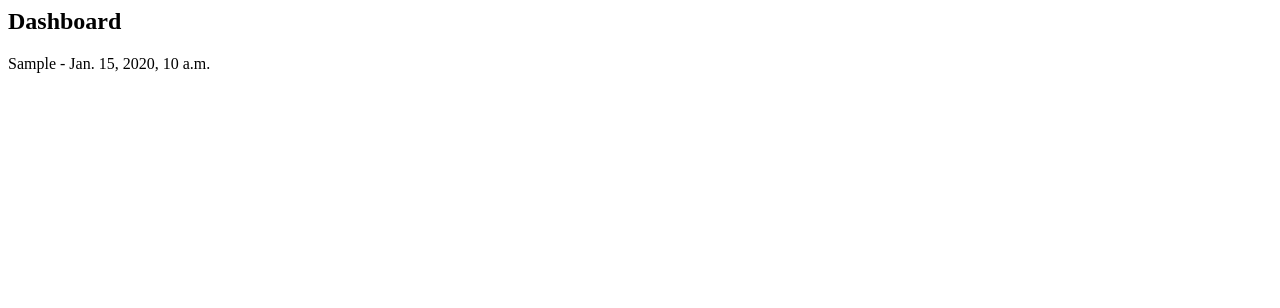
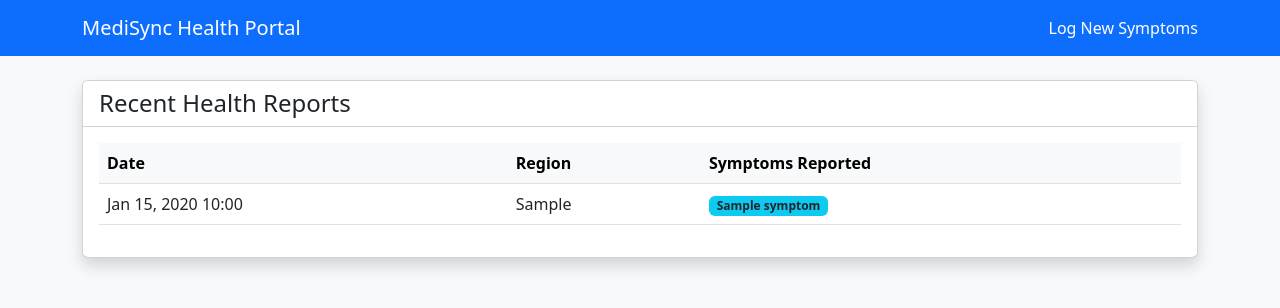
Before and after one commit to oshomahibrahim-ib/Capstone_Project, a Django app: page /dashboard/ in a window 1280 px wide. Shown: the top 308 px of the page. Run offline with Django 5.2, Linux system fonts and the light colour scheme; a user stored in the database is signed in; tables that the repository leaves empty hold one stand-in row (values such as "Sample post").

Commit message:
Week 4 complete: Production health surveillance dashboard

```diff
--- a/reports/admin.py
+++ b/reports/admin.py
@@ -1,5 +1,10 @@
 from django.contrib import admin
 from .models import Symptom, SymptomReport
+from .models import HealthReport
 
 admin.site.register(Symptom)
 admin.site.register(SymptomReport)
+
+@admin.register(HealthReport)
+class HealthReportAdmin(admin.ModelAdmin):
+    pass
--- a/reports/models.py
+++ b/reports/models.py
@@ -17,3 +17,22 @@ class SymptomReport(models.Model):
 
     def __str__(self):
         return f"{self.user.username} - {self.location_region}"
+
+
+class HealthReport(models.Model):
+    DISEASE_CHOICES = [
+        ('Malaria', 'Malaria'),
+        ('Cholera', 'Cholera'),
+        ('Typhoid', 'Typhoid'),
+        ('COVID-19', 'COVID-19'),
+    ]
+
+    disease_name = models.CharField(max_length=50, choices=DISEASE_CHOICES)
+    region = models.CharField(max_length=100)
+    number_of_cases = models.PositiveIntegerField()
+    number_of_deaths = models.PositiveIntegerField(default=0)
+    reported_by = models.ForeignKey(User, on_delete=models.CASCADE)
+    date_reported = models.DateTimeField(auto_now_add=True)
+
+    def __str__(self):
+        return f"{self.disease_name} - {self.region}"
--- a/reports/templates/reports/dashboard.html
+++ b/reports/templates/reports/dashboard.html
@@ -1,8 +1,62 @@
-{% block content %}
-<h2>Dashboard</h2>
+<!DOCTYPE html>
+<html lang="en">
+<head>
+    <meta charset="UTF-8">
+    <title>MediSync Dashboard</title>
+    <link href="https://cdn.jsdelivr.net/npm/bootstrap@5.3.0/dist/css/bootstrap.min.css" rel="stylesheet">
+</head>
+<body class="bg-light">
+    <nav class="navbar navbar-dark bg-primary mb-4">
+        <div class="container">
+            <a class="navbar-brand" href="#">MediSync Health Portal</a>
+            <div class="navbar-nav">
+                <a class="nav-link text-white" href="{% url 'report_symptoms' %}">Log New Symptoms</a>
+            </div>
+        </div>
+    </nav>
 
-{% for report in reports %}
-    <p>{{ report.location_region }} - {{ report.created_at }}</p>
-{% endfor %}
-
-{% endblock %}
+    <div class="container">
+        <div class="row">
+            <div class="col-md-12">
+                <div class="card shadow">
+                    <div class="card-header bg-white">
+                        <h4 class="mb-0">Recent Health Reports</h4>
+                    </div>
+                    <div class="card-body">
+                        <table class="table table-hover">
+                            <thead class="table-light">
+                                <tr>
+                                    <th>Date</th>
+                                    <th>Region</th>
+                                    <th>Symptoms Reported</th>
+                                    {% if user.is_health_official %}<th>User ID</th>{% endif %}
+                                </tr>
+                            </thead>
+                            <tbody>
+                                {% for report in reports %}
+                                <tr>
+                                    <td>{{ report.created_at|date:"M d, Y H:i" }}</td>
+                                    <td>{{ report.location_region }}</td>
+                                    <td>
+                                        {% for symptom in report.symptoms.all %}
+                                            <span class="badge bg-info text-dark">{{ symptom.name }}</span>
+                                        {% empty %}
+                                            <span class="text-muted">No symptoms listed</span>
+                                        {% endfor %}
+                                    </td>
+                                    {% if user.is_health_official %}<td>{{ report.user.username }}</td>{% endif %}
+                                </tr>
+                                {% empty %}
+                                <tr>
+                                    <td colspan="4" class="text-center">No reports found.</td>
+                                </tr>
+                                {% endfor %}
+                            </tbody>
+                        </table>
+                    </div>
+                </div>
+            </div>
+        </div>
+    </div>
+</body>
+</html>
--- a/reports/urls.py
+++ b/reports/urls.py
@@ -4,4 +4,5 @@ from . import views
 urlpatterns = [
     path('report/', views.report_symptoms, name='report_symptoms'),
     path('dashboard/', views.dashboard, name='dashboard'),
+    path('official/report/', views.submit_health_report, name='submit_health_report'),
 ]
--- a/reports/views.py
+++ b/reports/views.py
@@ -1,11 +1,15 @@
 from django.shortcuts import render, redirect
-from django.contrib.auth.decorators import login_required
+from django.contrib.auth.decorators import login_required, user_passes_test
+from .models import SymptomReport, Symptom
 from .forms import SymptomReportForm
-from .models import SymptomReport
 
+# This helper function checks if the user is a health worker
+def is_health_worker(user):
+    return getattr(user, 'is_health_official', False)
 
 @login_required
 def report_symptoms(request):
+    """View for citizens to report symptoms"""
     if request.method == 'POST':
         form = SymptomReportForm(request.POST)
         if form.is_valid():
@@ -16,11 +20,24 @@ def report_symptoms(request):
             return redirect('dashboard')
     else:
         form = SymptomReportForm()
-
     return render(request, 'reports/report_form.html', {'form': form})
 
+@login_required
+@user_passes_test(is_health_worker)
+def submit_health_report(request):
+    """
+    This is the specific view your error was looking for.
+    It allows health officials to view all submitted reports.
+    """
+    reports = SymptomReport.objects.all().order_by('-created_at')
+    return render(request, 'reports/dashboard.html', {'reports': reports})
 
 @login_required
 def dashboard(request):
-    reports = SymptomReport.objects.filter(user=request.user)
+    """Main dashboard logic for both citizens and officials"""
+    if is_health_worker(request.user):
+        reports = SymptomReport.objects.all().order_by('-created_at')
+    else:
+        reports = SymptomReport.objects.filter(user=request.user).order_by('-created_at')
+
     return render(request, 'reports/dashboard.html', {'reports': reports})
```
Also changed, not shown: reports/forms.py (+13 -1 lines), reports/templates/reports/dashboard.txt (+27 -0 lines), reports/templates/reports/health_report_form.html (added, +12 -0 lines), reports/templates/reports/report_form.html (+29 -9 lines), reports/templates/reports/submit_report.html (added, +7 -0 lines), reports/migrations/0002_healthreport.py (added).
